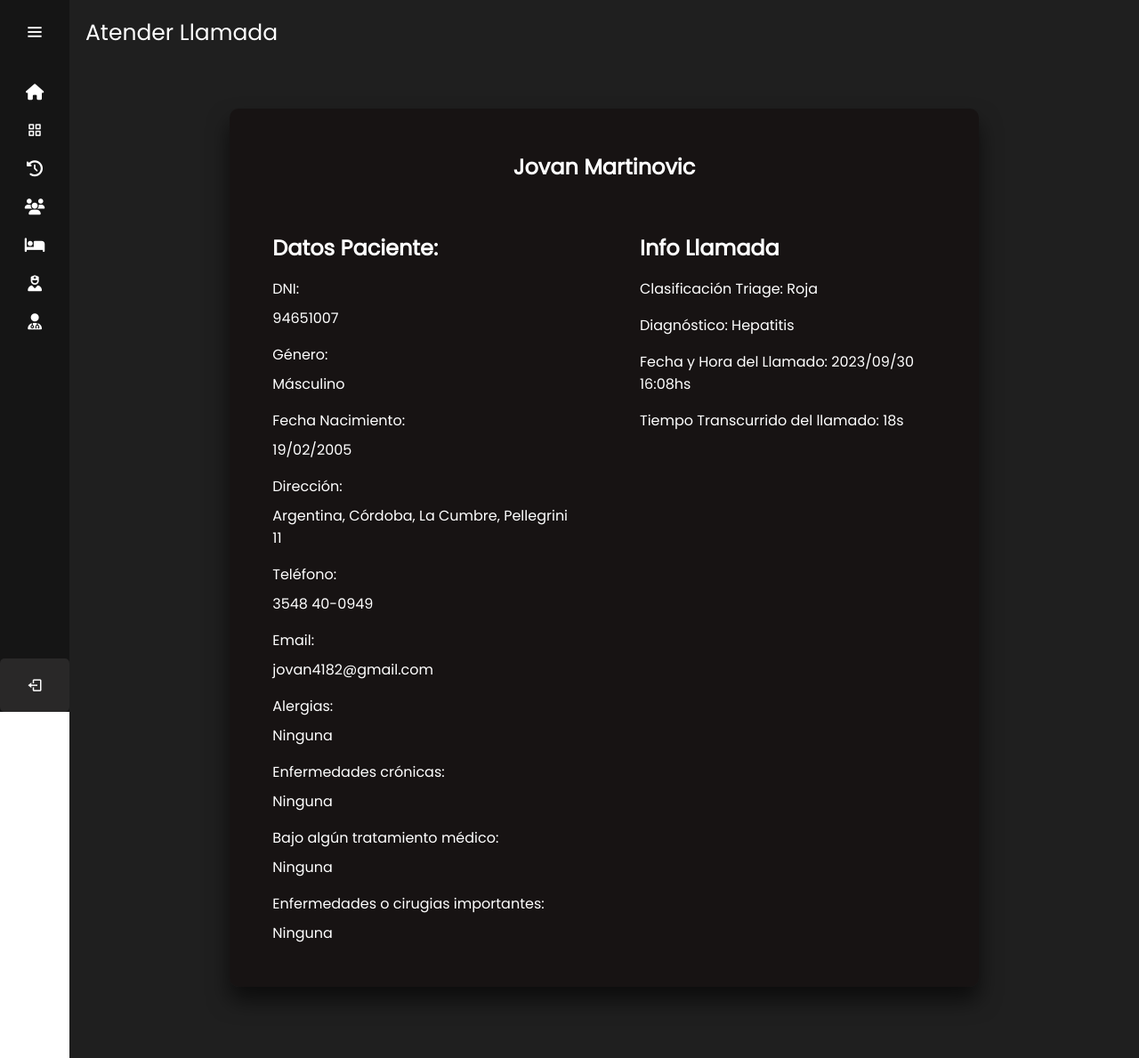
After one commit to PDEjovan/olimpiadasInet, a Django app: page /atender_calls/ in a window 1280 px wide. The commit adds this page. Shown: the whole page at 89% size. Run offline with Django 4.2, Linux system fonts and the light colour scheme; a user stored in the database is signed in; some libraries are stand-ins or nearby versions.

Commit message:
atender llamadas

```diff
--- /dev/null
+++ b/sitio/static/Styles/atender_calls_styles.css
@@ -0,0 +1,63 @@
+body{
+    position: relative;
+}
+
+.atender_llamadas{
+    display: grid;
+    grid-template-columns: 1fr 1fr;
+    column-gap: 5em;
+    row-gap: 1.5em;
+    margin: 0 auto 0;
+    padding: 3em;
+    background: rgba(24, 20, 20, 0.987);
+    box-sizing: border-box;
+    box-shadow: 0 15px 25px rgba(0,0,0,.6);
+    border-radius: 10px;
+    width: 70%;
+    color: white;
+    position: relative;
+}
+
+
+
+.container_atender_llamadas{
+    padding: 3em 0 5em;
+}
+
+.nombre_apellido{
+    grid-column: 1/3;
+    text-align: center;
+    padding-bottom: 2em;
+
+}
+
+.zona_enfermero{
+    grid-column: 2/3;
+    grid-row: 6/8;
+    display: flex;
+    flex-direction: column;
+    gap: 1.5em;
+    padding: 1em;
+    border: 2px solid rgb(141, 175, 191);
+    border-radius: .5em;
+}
+
+.item_perfil{
+    display: flex;
+    flex-direction: column;
+    gap: .5em;
+}
+
+.info_llamada{
+    display: flex;
+    flex-direction: column;
+    gap: 1em;
+
+}
+
+.datos_paciente{
+    display: flex;
+    flex-direction: column;
+    gap: 1em;
+
+}
--- /dev/null
+++ b/sitio/templates/atender_calls.html
@@ -0,0 +1,68 @@
+{% extends 'layouts/nav.html' %} {% load static %} {% block content %}
+
+<head>
+    <link rel="stylesheet" href="{% static '/Styles/atender_calls_styles.css' %}">
+</head>
+<div class="text">Atender Llamada</div>
+<div class="container_atender_llamadas">
+    <div class="atender_llamadas">
+
+        <div class="nombre_apellido">
+            <h2>Jovan Martinovic</h2>
+        </div>
+        <div class="datos_paciente">
+            <h2>Datos Paciente:</h2>
+
+            <div class="item_perfil">
+                <p>DNI:</p> <p>94651007</p>
+            </div>
+            <div class="item_perfil ">
+                <p>Género:</p> <p>Másculino</p>
+            </div>
+            <div class="item_perfil ">
+                <p>Fecha Nacimiento: </p><p>19/02/2005</p>
+            </div>
+            <div class="item_perfil ">
+                <p>Dirección: </p> <p>Argentina, Córdoba, La Cumbre, Pellegrini 11</p>
+            </div>
+            <div class="item_perfil  telefono">
+                <p>Teléfono: </p> <p>3548 40-0949</p>
+            </div>
+            <div class="item_perfil  email">
+                <p>Email: </p> <p>jovan4182@gmail.com</p>
+            </div>
+            <div class="item_perfil">
+                <p>Alergias: </p><p>Ninguna</p>
+            </div>
+            <div class="item_perfil">
+                <p>Enfermedades crónicas: </p><p>Ninguna</p>
+            </div>
+            <div class="item_perfil">
+                <p>Bajo algún tratamiento médico: </p><p>Ninguna</p>
+            </div>
+            <div class="item_perfil">
+                <p>Enfermedades o cirugias importantes: </p><p>Ninguna</p>
+            </div>
+
+        </div>
+        <div class="info_llamada">
+            <h2>Info Llamada</h2>
+            <div class="tipo_llamada">
+                Clasificación Triage: Roja
+            </div>
+            <div class="diagnostico">
+                Diagnóstico: Hepatitis
+            </div>
+            <div class="fec_y_hora">
+
+                Fecha y Hora del Llamado: 2023/09/30 16:08hs
+            </div>
+            <div class="tiempo_transcurrido">
+                <p>Tiempo Transcurrido del llamado: 18s</p>
+            </div>
+        </div>
+
+    </div>
+</div>
+
+{% endblock %}
--- a/sitio/templates/calls.html
+++ b/sitio/templates/calls.html
@@ -49,7 +49,7 @@
             Sala 1
           </p>
         </div>
-        <a href="#" class="btn_atender">Atender</a>
+        <a href="/atender_calls" class="btn_atender">Atender</a>
       </div>
     </div>
     <div class="card_llamadas">
--- a/sitio/templates/perfil_medico.html
+++ b/sitio/templates/perfil_medico.html
@@ -3,11 +3,11 @@
 <head>
     <link rel="stylesheet" href="{% static '/Styles/perfil_medico_enfermero_styles.css' %}">
 </head>
-<div class="text">Perfíl Enfermero</div>
+<div class="text">Perfíl Médico</div>
 <div class="container_perfil_medico_enfermero">
     <div class="perfil_medico_enfermero">
         <div class="editar_perfil">
-            <a href="/editar_enfermero">Editar</a>
+            <a href="/editar_medico">Editar</a>
         </div>
         <div class="nombre_apellido">
             <h2>Jovan Martinovic</h2>
--- a/sitio/templates/perfil_paciente.html
+++ b/sitio/templates/perfil_paciente.html
@@ -4,6 +4,9 @@
     <link rel="stylesheet" href="{% static '/Styles/perfil_paciente.css' %}">
 </head>
 <div class="text">Perfíl Paciente</div>
+<div class="historial_clinico">
+    <a href="/historial_clinico">Historial Clínico</a>
+</div>
 <div class="container_perfil_paciente">
     <div class="perfil_paciente">
         <div class="editar_perfil">
--- a/sitio/urls.py
+++ b/sitio/urls.py
@@ -31,4 +31,5 @@ urlpatterns = [
     path('agregar_users/',login_required(views.agregar_users),name='agregar_users'),
     path('historial_clinico/',login_required(views.historial_clinico),name='historial_clinico'),
     path('historial_llamadas/',login_required(views.historial_llamadas),name='historial_llamadas'),
+    path('atender_calls/',login_required(views.atender_calls),name='atender_calls'),
 ]
--- a/sitio/views.py
+++ b/sitio/views.py
@@ -79,6 +79,9 @@ def historial_clinico (request):
 def historial_llamadas (request):
     return render(request, 'historial_llamadas.html')
 
+def atender_calls (request):
+    return render(request, 'atender_calls.html')
+
 
 def editar_sala (request, sala_id):
     sala = get_object_or_404(Salas, id=sala_id)
```
Also changed, not shown: sitio/static/Styles/perfil_paciente.css (+19 -0 lines).
